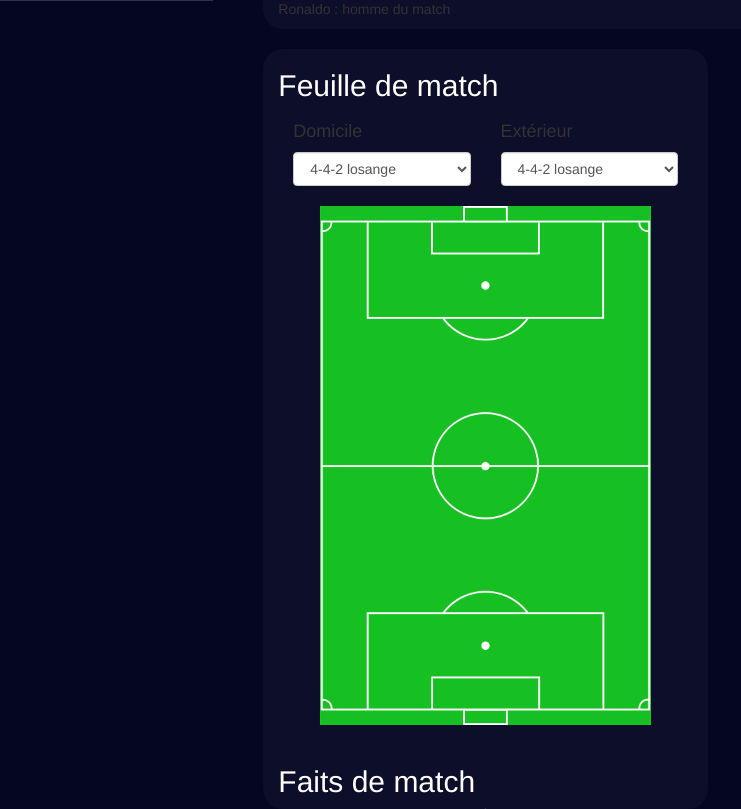
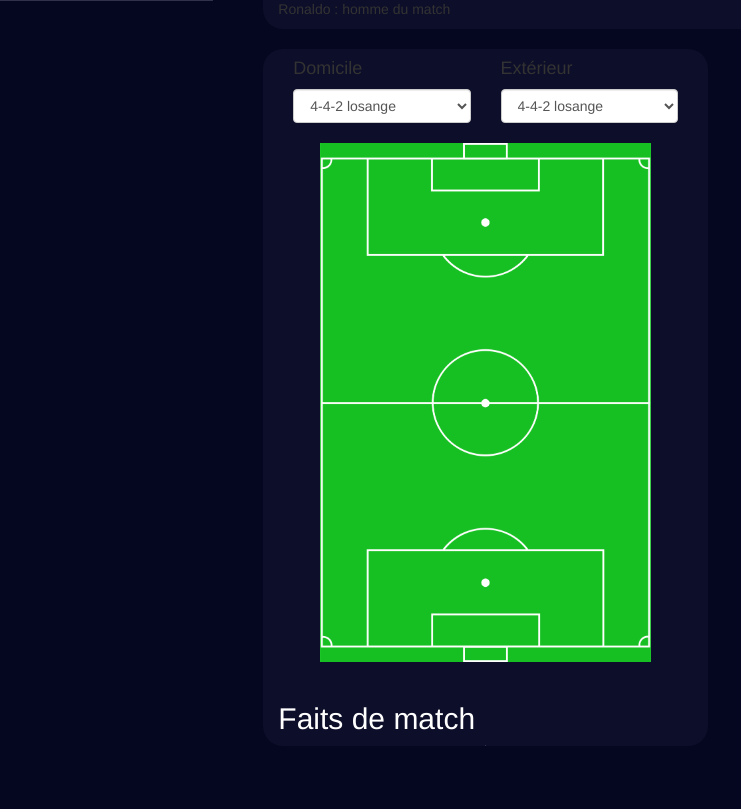
Before and after one commit to AntoinePy/Sochaux, a PHP site: page /feuilleDeMatch.php in a window 1280 px wide. Shown: the part 799-1608 px from the top of the page, without its empty margins (0-741 px from the left). After the commit the page ends 1545 px from the top, so only its background shows below. Run offline with PHP 8.4, Linux system fonts and the light colour scheme; data comes from the database, SQL or seed files in the repository; some libraries are stand-ins or nearby versions.

Commit message:
Début feuille de match + menu de navigation + rangement

```diff
--- a/pages/feuilleDeMatch.php
+++ b/pages/feuilleDeMatch.php
@@ -190,8 +190,6 @@
 
                 <div class="feuilleDeMatch">
 
-                    <h2>Feuille de match</h2>
-
                     <div class="listeFormation">
 
                         <div class="col-sm-6">
--- a/traitementPHP/ajout_fdm.php
+++ b/traitementPHP/ajout_fdm.php
@@ -39,8 +39,6 @@ if (isset ($_POST['validerNation']))
         $db = mysqli_connect("localhost", "root","") or die("Echec de connexion au serveur.");;
         mysqli_select_db($db,"fcsochaux") or die("Echec de sélection de la base.");;
 
-
-
         // Insertion dans la bdd
         $query = "insert into nations (NationID,NationName) values(NULL,'".$nat."')";
         $query2 = "select NationID from nations where NatioName == '".$nat."')";
```
